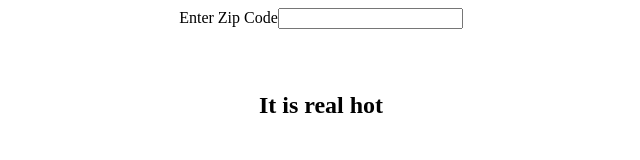
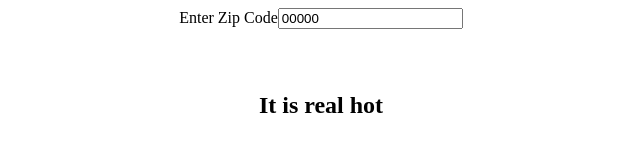
Before and after one commit to arkzero/TemperatureApp, a React (Create React App) app: page / in a window 1280 px wide. Shown: the top 160 px of the page, without its empty margins (319-959 px from the left). Built offline with nearby package versions, Linux system fonts and the light colour scheme; no server answers.

Commit message:
Controlled Input

```diff
--- a/src/SearchBar.jsx
+++ b/src/SearchBar.jsx
@@ -11,6 +11,8 @@ class SearchBar extends React.Component {
   }
 
   render() {
+    const { zipCode } = this.state;
+
     return (
       <form style={{ textAlign: 'center' }}>
         <label htmlFor="zipCode">
@@ -18,6 +20,8 @@ class SearchBar extends React.Component {
           <input
             type="text"
             name="zipCode"
+            value={zipCode}
+            onChange={(e) => this.setState({ zipCode: e.target.value })}
           />
         </label>
       </form>
```
